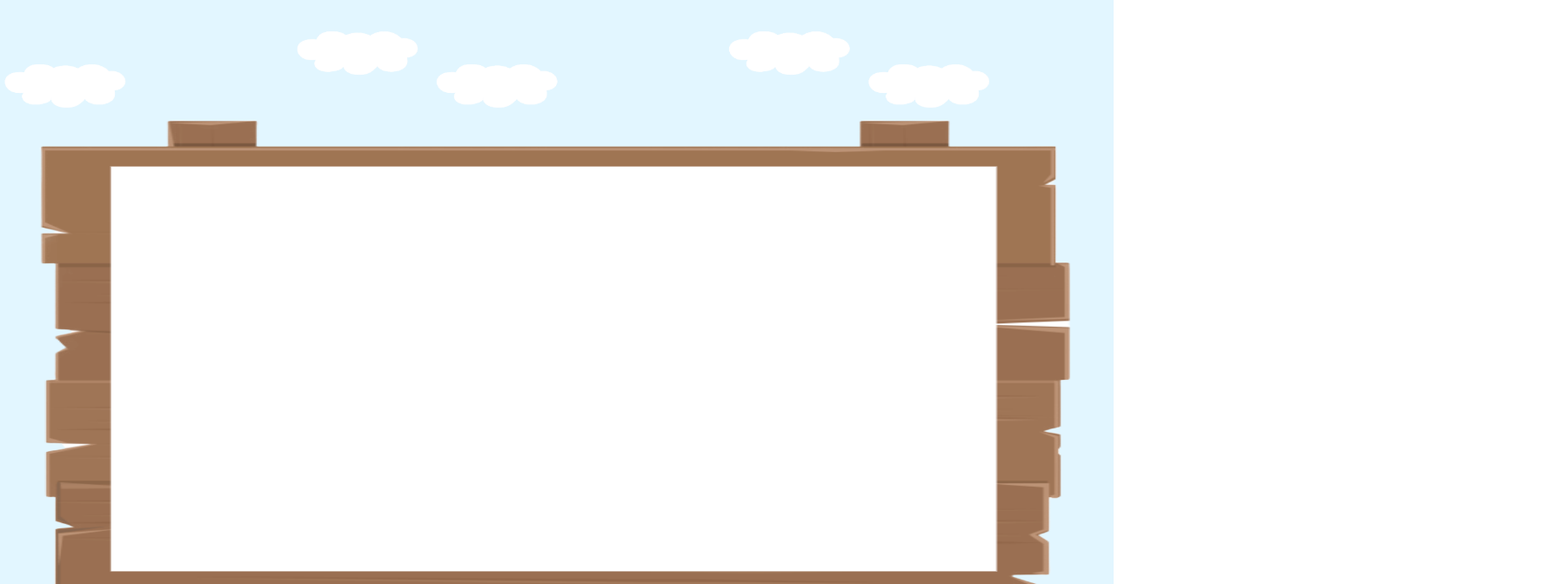
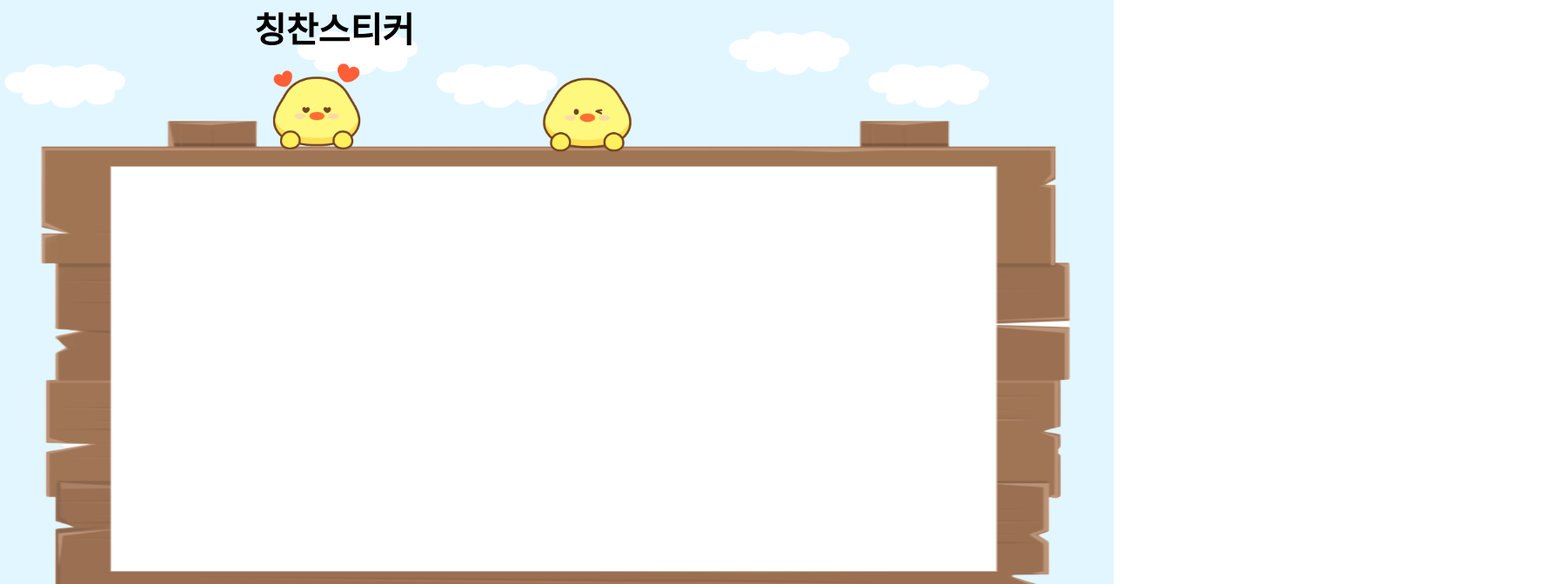
Before and after one commit to luminous037/OSS_project, a React (Create React App) app in the folder client/: page /WeeklyCheck in a window 1280 px wide. Shown: the top 672 px of the page at 87% size, 1800 px wide, since content can reach past the window. Built offline with nearby package versions, Linux system fonts and the light colour scheme.

Commit message:
[feat] 타이틀을 배경이미지 위로 올라가도록, 타이틀 스타일 수정

```diff
--- a/client/src/components/WeeklyPage/WeeklyCheck.js
+++ b/client/src/components/WeeklyPage/WeeklyCheck.js
@@ -1,11 +1,18 @@
 import React, { useState } from 'react';
+import { Link } from 'react-router-dom';
 import './WeeklyPage.css';
 import pannel from '../image/pannel.png';
 
 import chick1 from '../image/chick1.png';
 import chick2 from '../image/chick2.png';
 
+
+
+
 function WeeklyCheck() {
+
+
+
   const [days, setDays] = useState(0);
   const [inputFields, setInputFields] = useState([]);
 
@@ -31,13 +38,21 @@ function WeeklyCheck() {
 
   return (
     <div>
+
+      <div className="navigator">
+        <Link to="./Main" className="nav-item">이전</Link>
+      </div>
+
+        <div className="title">
+          <h1>칭찬스티커</h1>
+        </div>
+
+
+      <div className="Images">
         <div className="background">
           <h1></h1>
         </div>
 
-      <div className="title">
-        칭찬스티커
-      </div>
 
         <div className="pannelImage">
           <img src={pannel} className="pannel" />
@@ -48,6 +63,7 @@ function WeeklyCheck() {
         </div>
         <div className="chick2">
           <img src={chick2} className="chick2"/>
+        </div>
       </div>
 
 
--- a/client/src/components/WeeklyPage/WeeklyPage.css
+++ b/client/src/components/WeeklyPage/WeeklyPage.css
@@ -2,17 +2,30 @@
 body {height:100%; overflow:hidden;}
 .scene{height: 100%; position : relative}
 
-.background {
+
+
+.title {
+    position: absolute;
+    top: 4%;
+    left: 30%;
+    transform: translate(-50%, -50%);
+    color: rgb(0, 0, 0);
+    font-size: 20px;
+    font-weight: bold;
+    z-index: 1;
+  }
+
+  .background {
     height: 100%;
     width: 100%;
     position: absolute;
     top: 0;
     left: 0;
-    background: url('../../../public/week_BG.png')
+    background: url('../../../public/week_BG.png');
+    background-size: auto 100%;
+    z-index: 0; /* 추가된 부분 */
   }
-  .background {
-    background-size: auto 100%;
-  }
+
 
   .pannel{
 
@@ -20,5 +33,29 @@ body {height:100%; overflow:hidden;}
     top: 120px;
     height: 80%;
     width: 100%;
+    z-index: 0;
+  }
 
+  .chick1{
+    position: absolute;
+    padding-right: 10%;
+    top:3%;
+    left: 18%;
+    transform: scale(0.6);
+    z-index: 0;
   }
+
+
+  .chick2{
+    position: absolute;
+    padding-left: 45%;
+    top:3%;
+    transform: scale(0.6);
+    z-index: 0;
+  }
+
+ @font-face {
+    font-family: "on";
+    font-weight: 50;
+    src: url("../../fonts/온글잎 밑미.ttf");
+}
```
Also changed, not shown: client/src/components/image/chick2.png. Lines whose indentation alone changed are shown as unchanged.
